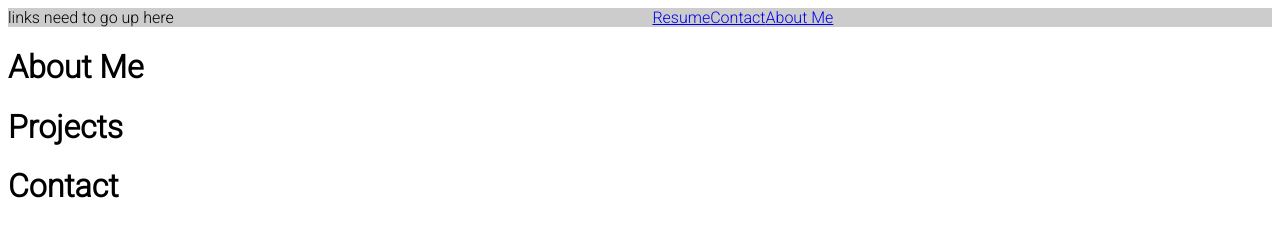
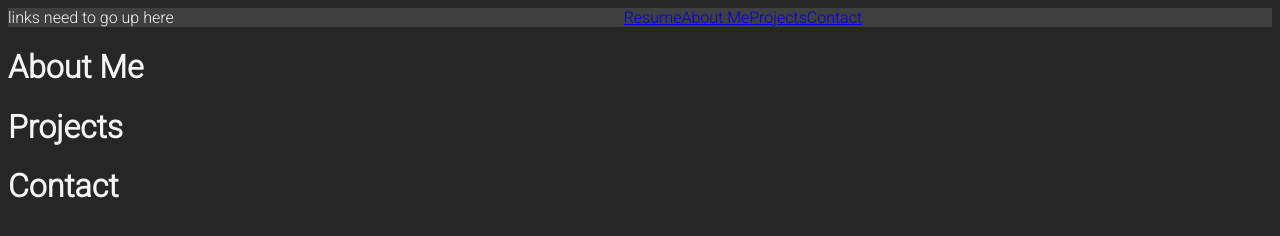
Before and after one commit to DanielW27/DanielW27.github.io, a plain HTML site: page index.html in a window 1280 px wide. Drawn offline with nearby package versions, Linux system fonts and the light colour scheme.

Commit message:
Added resume

```diff
--- a/index.html
+++ b/index.html
@@ -8,19 +8,20 @@
   <body>
     <header>links need to go up here
       <ul>
-        <li><a href="#0">Resume</a></li>
-        <li><a href="#0">Contact</a></li>
-        <li><a href="#0">About Me</a></li>
+        <li><a href="assests/resume.pdf">Resume</a></li>
+        <li><a href="#about">About Me</a></li>
+        <li><a href="#projectss">Projects</a></li>
+        <li><a href="#contact">Contact</a></li>
       </ul>
     </header>
     <div class="main-container">
-      <div class="about">
+      <div id="about">
         <h1>About Me</h1>
       </div>
-      <div class="projects">
+      <div id="projects">
         <h1>Projects</h1>
       </div>
-      <div class="contact">
+      <div id="contact">
         <h1>Contact</h1>
       </div>
     </div>
--- a/styles/main.css
+++ b/styles/main.css
@@ -2,10 +2,38 @@
 
 body {
   font-family: 'Roboto';
+  background-color: #262626;
+  color: #f5f5f5;
+/*
+Are ya yellow?!: #feda6a
+
+Silver Fox: #d4d4dc
+
+Deep Matte Grey: #393f4d
+
+Dark Slate: #1d1e22
+
+Dark Grey: #393939 – Dark designs take a little bit more fore-thought but can provide tons of contrast if used well.
+
+Deep Orange: #FF5A09 – With different shades of oranges, there is depth and gradient, without venturing into totally new colors.
+
+Light Orange: #ec7f37 – Utilizing illustrative elements, requires a bit of flexibility for the natural lightness and darkness to contour objects.
+
+Orange Yellow: #be4f0c – Using on color over on the color wheel can keep the palette looking classy, bold and restrained.
+
+Slate: #262626 – Repeat after me, all grays are not equal
+
+Secondhand Grey: #3f3f3f
+
+Whitish: #f5f5f5 – Repeat after me, all whites are not equal
+
+Light grey: #dcdcdc
+
+*/
 }
 
 header {
-  background-color: #CCC;
+  background-color: #3f3f3f;
   display: flex;
   align-items: center;
 
```
Also changed, not shown: 1 other file.
